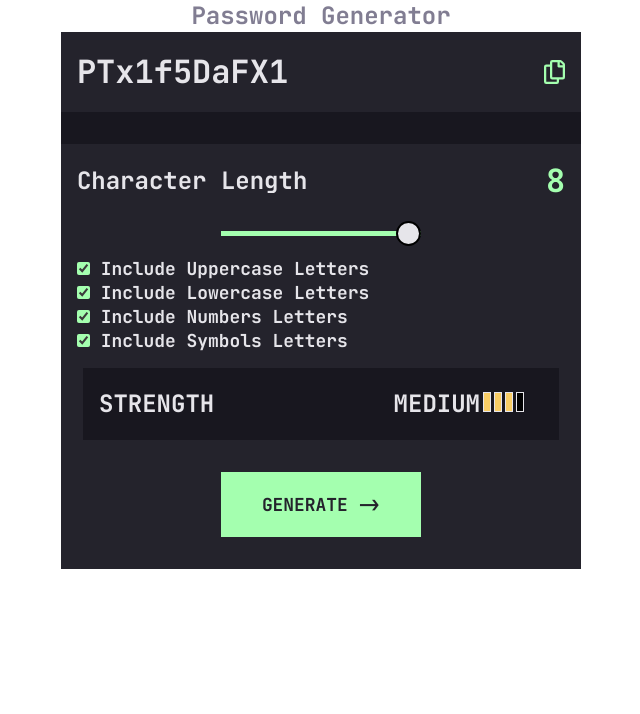
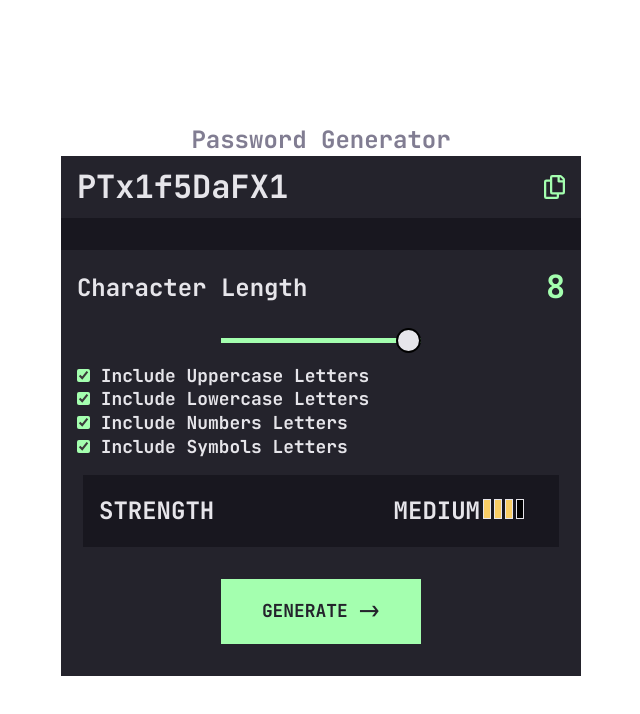
Before and after one commit to Berhan-Adhana/password-generator-app, a React (Create React App) app: page / in a window 1280 px wide. Shown: the top 714 px of the page, without its empty margins (319-959 px from the left). Built offline with nearby package versions, Linux system fonts and the light colour scheme.

Commit message:
min-height added to parent container

```diff
--- a/src/App.scss
+++ b/src/App.scss
@@ -4,5 +4,6 @@
   display: flex;
   @include align(center,center);
   min-width: 100vw;
+  min-height: 100vh;
   position: relative;
 }
--- a/src/pages/password-generator/password-generator.scss
+++ b/src/pages/password-generator/password-generator.scss
@@ -5,6 +5,7 @@
 .password-gerenator{
     display: flex;
     @include align(center,center);
+    // min-height: 100vh;
     flex-direction: column;
     p{
       font-size: clamp(1rem, 4vw, 1.5rem);
@@ -16,7 +17,7 @@
       background: $very-dark-grey;
 
       .display{
-        height: 80px;
+        max-height: 80px;
         display: flex;
         @include align(space-between,center);
         padding: 10px 1rem;
@@ -125,14 +126,14 @@
           @include align(space-between,center);
           background: $very-dark-grey;
           display: flex;
-          height: 72px;
+          max-height: 72px;
           margin: 0 auto;
           max-width: 476px;
 
           p{
             line-height: 23.76px;
             color: $grey;
-            transition: all 1s ease-in-out;
+            transition: all .4s ease-in-out;
           }
 
           div{
@@ -145,6 +146,7 @@
 
             span{
               display: inline-block;
+              text-align: center;
 
                 span{
                   width: 8px;
@@ -204,7 +206,7 @@
     .password-gerenator{
       margin: 10px;
       padding: 1rem;
-      @include align(center,flex-start);
+      @include align(flex-start,center);
 
       .container{
         .display{
--- a/src/sass/base/_base.scss
+++ b/src/sass/base/_base.scss
@@ -2,7 +2,7 @@
     margin: 0;
     padding: 0;
     box-sizing: border-box;
-    overflow: hidden;
+    // overflow: hidden;
   }
 
   a{
```
